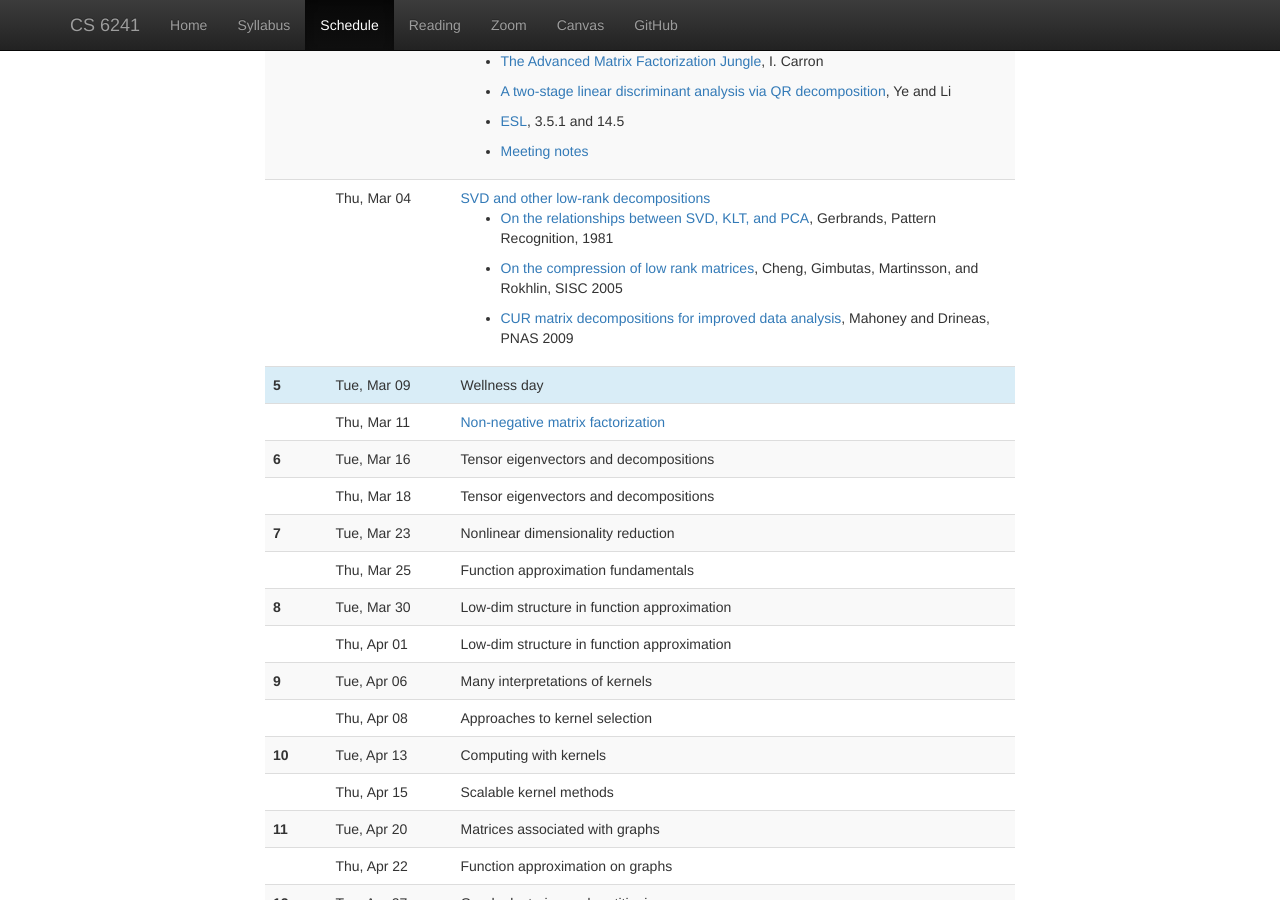
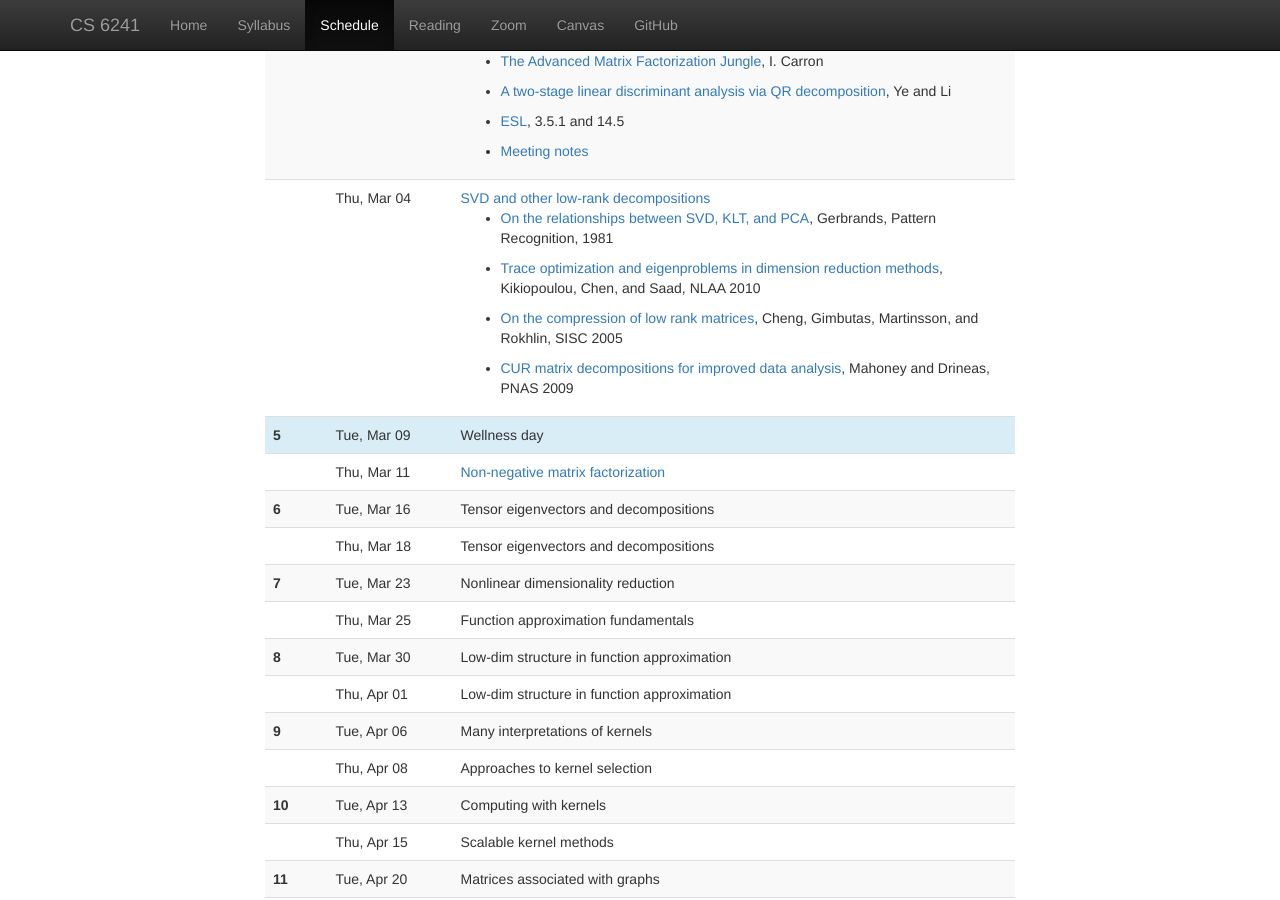
Before and after one commit to dbindel/cs6241-s21, a Jekyll site: the page built from web/schedule.html, in a window 1280 px wide and 900 px high, scrolled down 1187 px. Built offline with Jekyll 4.4.1, drawn with Linux system fonts in a browser that asks for light colours; nearby versions of some CDN libraries.

Commit message:
Add pointer to trace opt paper.

```diff
--- a/web/_data/lectures.yml
+++ b/web/_data/lectures.yml
@@ -84,6 +84,7 @@
   hw:
     - "[On the relationships between SVD, KLT, and PCA](https://www.sciencedirect.com/science/article/pii/0031320381900820), Gerbrands,
        Pattern Recognition, 1981"
+    - "[Trace optimization and eigenproblems in dimension reduction methods](https://www-users.cs.umn.edu/~saad/PDF/umsi-2009-31.pdf), Kikiopoulou, Chen, and Saad, NLAA 2010"
     - "[On the compression of low rank
       matrices](https://epubs.siam.org/doi/abs/10.1137/030602678),
       Cheng, Gimbutas, Martinsson, and Rokhlin, SISC 2005"
```
